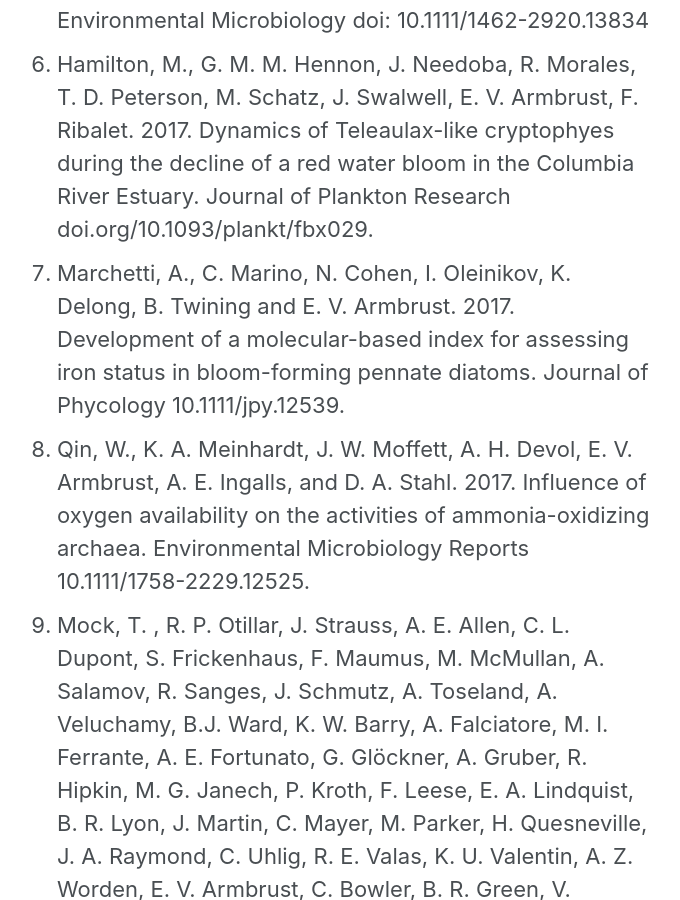
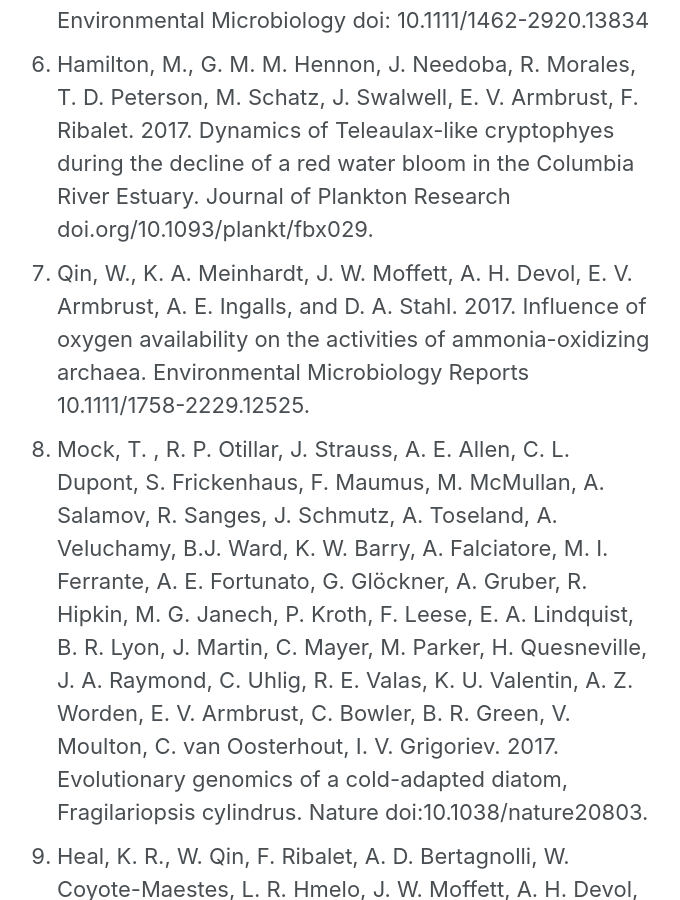
Before and after one commit to armbrustlab/armbrustlab.github.io, a Jekyll site: the page built from collections/_people/armbrust.md, in a window 1280 px wide and 900 px high, scrolled down 4455 px. Shown: the whole window, without its empty margins (305-985 px from the left). Built offline with Jekyll 4.4.1, drawn with Linux system fonts in a browser that asks for light colours; nearby versions of some CDN libraries.

Commit message:
Update armbrust.md

```diff
--- a/collections/_people/armbrust.md
+++ b/collections/_people/armbrust.md
@@ -44,7 +44,6 @@
 1. Wilson, S. T., F. O. Aylward, F. Ribalet, B. Barone, J. R. Casey, P. Connell, S. Ferrón, K. A. Turk, A. Vislova, E. V. Armbrust, D. A. Caron, M. J. Church, J. P. Zehr, D. M. Karl, E. F. DeLong. 2017. Coordinated regulation of growth, activity and transcription in natural populations of the unicellular nitrogen-fixing cyanobacterium Crocosphaera. Nature Microbiology dx.doi.org/10.1038/nmicrobiol.2017.118.
 1. Durham, B.P., S. P. Dearth, S. Sharma, S. A. Amin, C. B. Smith, S. R. Campagna, E. V. Armbrust, M. A. Moran. 2017. Recognition cascade and metabolite transfer in a marine bacteria-phytoplankton model system. Environmental Microbiology doi: 10.1111/1462-2920.13834
 1. Hamilton, M., G. M. M. Hennon, J. Needoba, R. Morales, T. D. Peterson, M. Schatz, J. Swalwell, E. V. Armbrust, F. Ribalet. 2017. Dynamics of Teleaulax-like cryptophyes during the decline of a red water bloom in the Columbia River Estuary. Journal of Plankton Research doi.org/10.1093/plankt/fbx029.
-1. Marchetti, A., C. Marino, N. Cohen, I. Oleinikov, K. Delong, B. Twining and E. V. Armbrust. 2017. Development of a molecular-based index for assessing iron status in bloom-forming pennate diatoms. Journal of Phycology 10.1111/jpy.12539.
 1. Qin, W., K. A. Meinhardt, J. W. Moffett, A. H. Devol, E. V. Armbrust, A. E. Ingalls, and D. A. Stahl. 2017. Influence of oxygen availability on the activities of ammonia-oxidizing archaea. Environmental Microbiology Reports 10.1111/1758-2229.12525.
 1. Mock, T. , R. P. Otillar, J. Strauss, A. E. Allen, C. L. Dupont, S. Frickenhaus, F. Maumus, M. McMullan, A. Salamov, R. Sanges, J. Schmutz, A. Toseland, A. Veluchamy, B.J. Ward, K. W. Barry, A. Falciatore, M. I. Ferrante, A. E. Fortunato, G. Glöckner, A. Gruber, R. Hipkin, M. G. Janech, P. Kroth, F. Leese, E. A. Lindquist, B. R. Lyon, J. Martin, C. Mayer, M. Parker, H. Quesneville, J. A. Raymond, C. Uhlig, R. E. Valas, K. U. Valentin, A. Z. Worden, E. V. Armbrust, C. Bowler, B. R. Green, V. Moulton, C. van Oosterhout, I. V. Grigoriev. 2017. Evolutionary genomics of a cold-adapted diatom, Fragilariopsis cylindrus. Nature doi:10.1038/nature20803.
 1. Heal, K. R., W. Qin, F. Ribalet, A. D. Bertagnolli, W. Coyote-Maestes, L. R. Hmelo, J. W. Moffett,  A. H. Devol, E. V. Armbrust, D. A. Stahl, A. E. Ingalls. 2017. Two distinct pools of B12 analogs reveal community interdependencies in the ocean. Proceedings National Academy of Science, USA 114:364-369.
```
